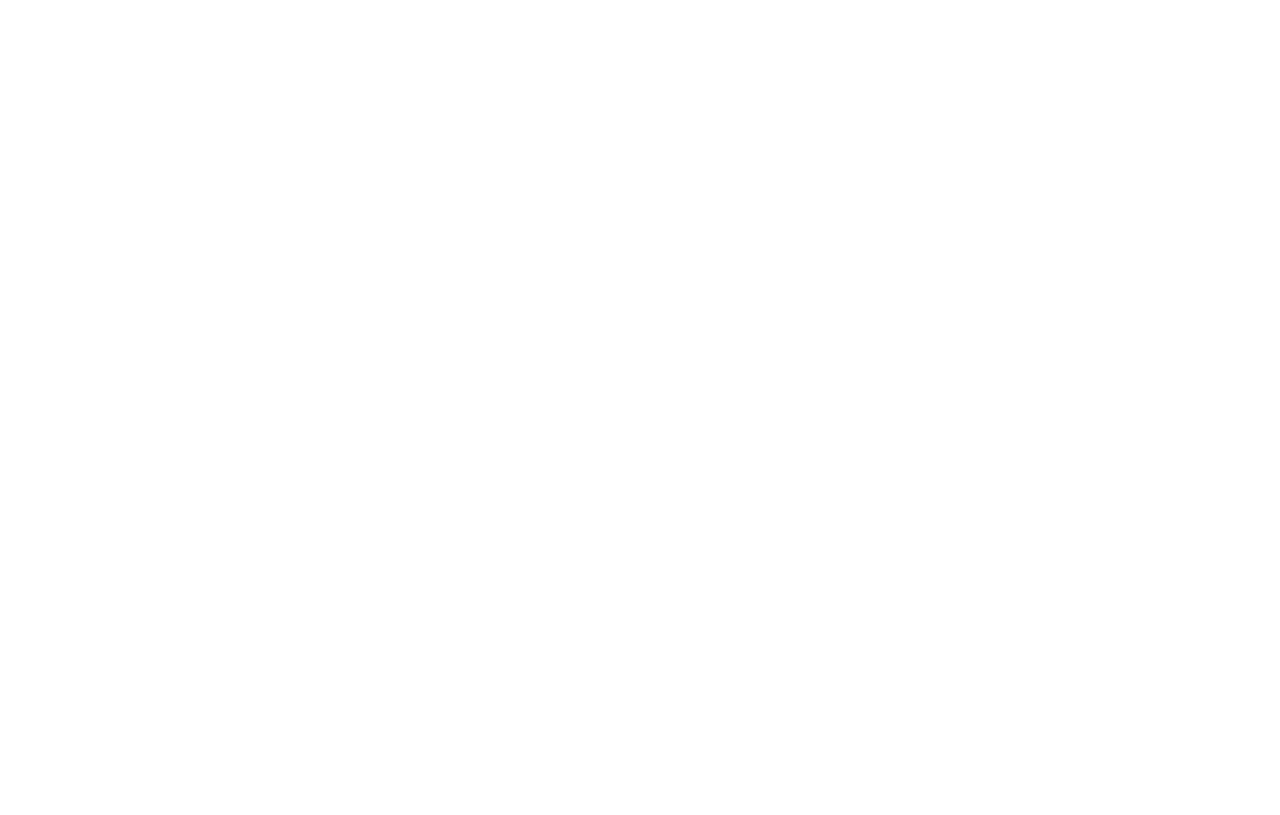
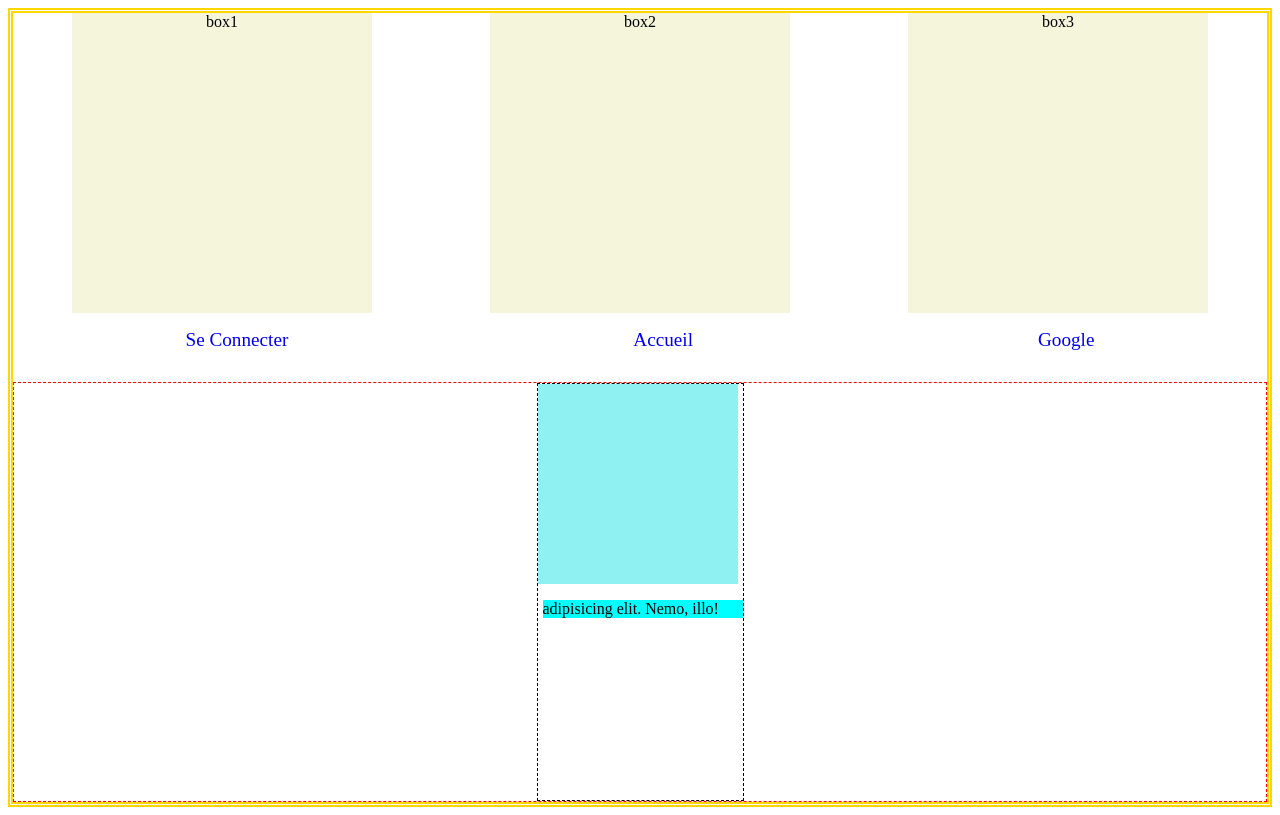
Before and after one commit to esther7044/html-css-sass, a website: page partie6/html/index.html in a window 1280 px wide. Drawn offline with Linux system fonts and the light colour scheme.

Commit message:
fin partie6 proprietes css, margin, block inline apparence dynamic

```diff
--- a/partie6/html/index.html
+++ b/partie6/html/index.html
@@ -7,6 +7,36 @@
     <title>Document</title>
 </head>
 <body>
+    <main>
+        <div class="dynamic">
+            <div>
+                <div class="dynamic__box1">box1</div>
+                <div class="dynamic__box2">box2</div>
+                <div class="dynamic__box3">box3</div>
+            </div>
+            <div>
+                <p>
+                    <a href="#connexion" class="dynamic__link1">Se Connecter</a>
+                </p>
+                <p>
+                    <a href="#accueil" class="dynamic__link2">Accueil</a>
 
+                </p>
+                <p>
+                    <a href="https://www.google.fr/" class="dynamic__link3">Google</a>
+                </p>
+            </div>
+            <div class="card">
+                <section>
+                    <article></article>
+                    <aside>
+                        <p>
+                             adipisicing elit. Nemo, illo!
+                        </p>
+                    </aside>
+                </section>
+            </div>
+        </div>
+    </main>
 </body>
 </html>
--- a/partie6/sass/main.scss
+++ b/partie6/sass/main.scss
@@ -0,0 +1,85 @@
+@mixin myContent ($bgc:beige,$height:300px, $width:300px,){
+    height: $height;
+    width: $width;
+    background-color: $bgc;
+
+
+}
+@mixin flexboxConfig($justifyContent:center, $alignItems:center,$flexDirection:row){
+    display: flex;
+    flex-direction: $flexDirection;
+    justify-content: $justifyContent;
+    align-items: $alignItems
+}
+.dynamic{
+    border: 5px double gold;
+  div{
+    @include flexboxConfig( space-around,baseline);
+}
+a{
+    text-decoration: none;
+    font-size: 1.2em;
+    &:active{
+        color: blue;
+    }
+
+}
+&__box1{
+    @include myContent();
+    &:hover{
+        background-color: chocolate
+    }
+}
+&__box2{
+    @include myContent();
+    &:hover{
+        background-color: cornflowerblue
+    }
+}
+&__box3{
+    @include myContent();
+    &:hover{
+        background-color: darkorchid;
+    }
+}
+
+ &__link1{
+    &:hover{
+        color: red;
+        font-weight: bold;
+        font-style: italic;
+    }
+
+}
+ &__link2{
+    &:hover{
+        color:crimson;
+        font-weight: bold;
+    }
+}
+ &__link3{
+    &:hover{
+        color:brown;
+        font-weight: bold;
+        font-style: unset;
+    }
+}
+.card{
+    border: 1px dashed red;
+    margin-top: 15px;
+}
+section{
+    border: 1px dashed black;
+}
+}
+article{
+    @include myContent(rgb(143, 241, 241),200px ,200px );
+
+}
+aside{
+    @include myContent( white, 200px, 200px);
+    padding-left: 5px;
+    p{
+        background-color: cyan;
+    }
+}
```
Also changed, not shown: partie6/css/style.css, 1 other file.
